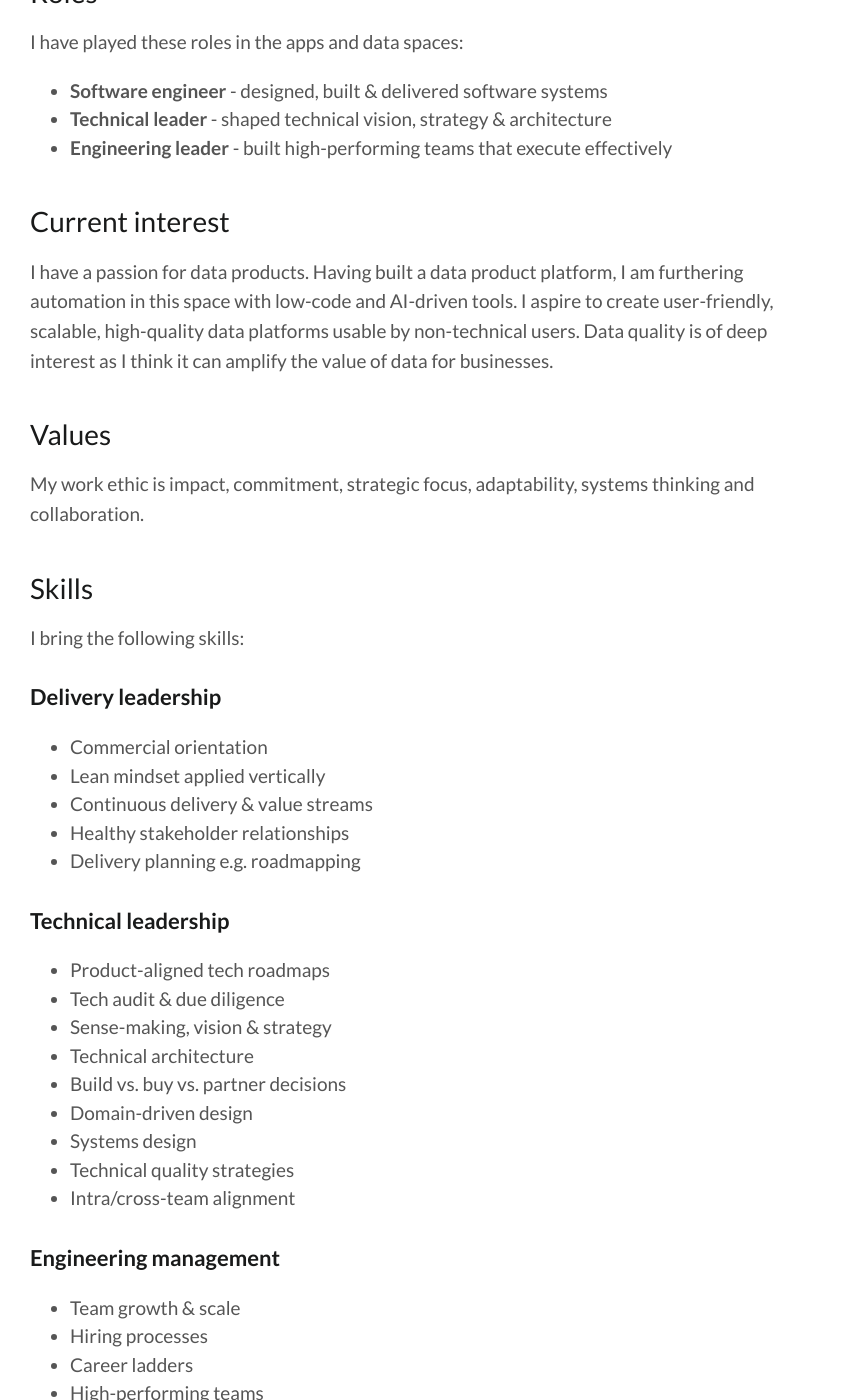
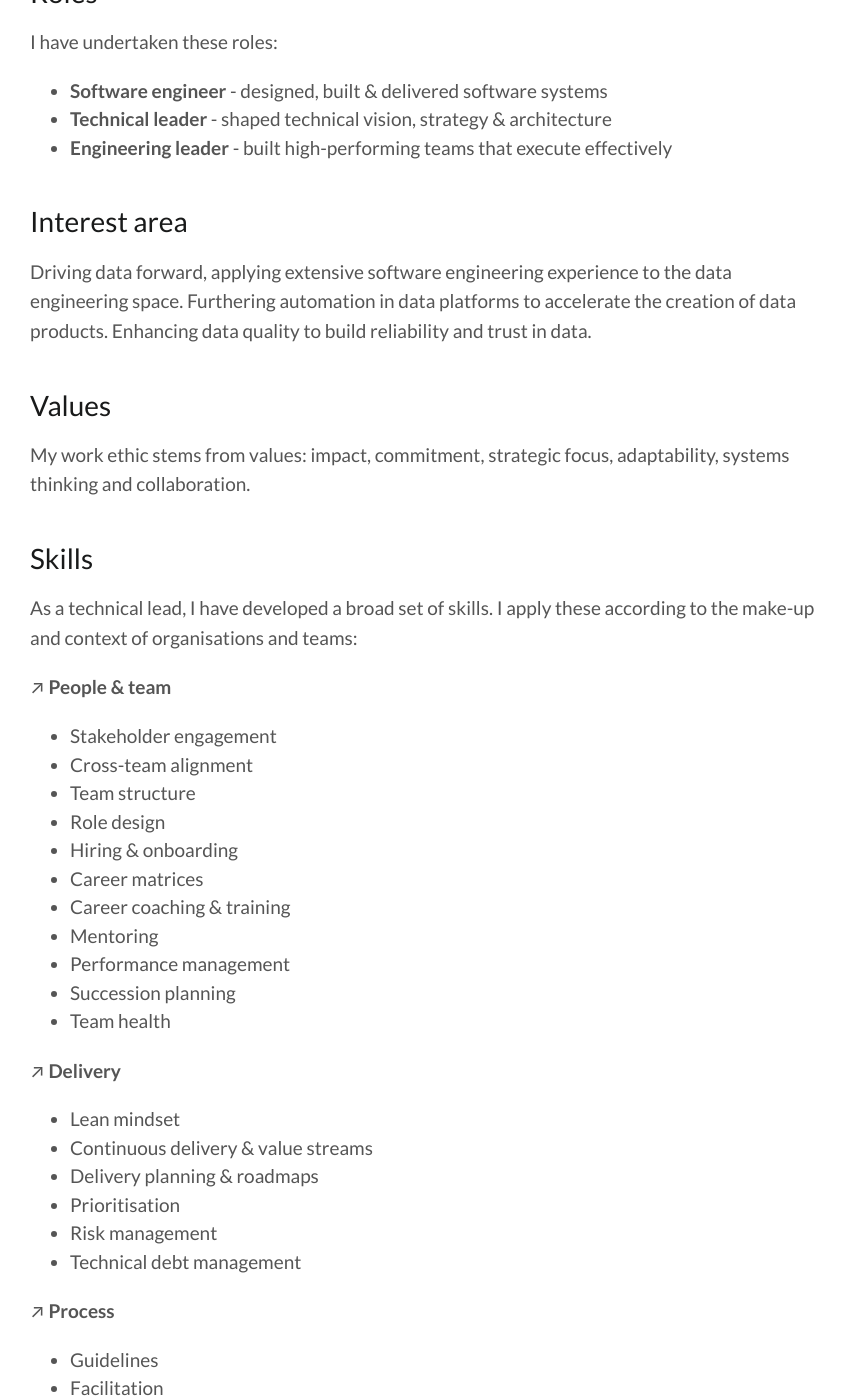
Before and after one commit to spiritedtechie/spiritedtechie.com, a Jekyll site: the page built from pages/about.md, in a window 1280 px wide and 1400 px high, scrolled down 887 px. Shown: the whole window, without its empty margins (0-847 px from the left). Built offline with Jekyll 4.4.1, drawn with Linux system fonts in a browser that asks for light colours; nearby versions of some CDN libraries; some of the changed text lies outside the part shown.

Commit message:
Updates about page

```diff
--- a/pages/about.md
+++ b/pages/about.md
@@ -7,7 +7,7 @@ permalink: "/about/"
 description: ""
 image: ""
 ---
-Hello there! My name is Vijay, and I'm a technology leader with over 15 years of experience. I have gained extensive skills and expertise in various technology areas. I am confident in my ability to lead any team, product, or project and deliver exceptional results.
+Hello there! My name is Vijay, and I'm a technical lead and experienced engineer with over 15 years of experience. I have gained extensive skills and expertise in various industries and technology areas.
 
 ## Industries
 I have experience across the following industry sectors:
@@ -19,56 +19,65 @@ I have experience across the following industry sectors:
 * Energy
 * Defence
 
-I've built SaaS and non-SaaS digital products for B2B and B2C, including mobile, web & data products.
+Within these, I've built SaaS and non-SaaS digital products for B2B and B2C, including mobile, web & data products.
 
 ## Roles
-I have played these roles in the apps and data spaces:
+I have undertaken these roles:
 
 * **Software engineer** - designed, built & delivered software systems
 * **Technical leader** - shaped technical vision, strategy & architecture
 * **Engineering leader** - built high-performing teams that execute effectively
 
-## Current interest
-I have a passion for data products. Having built a data product platform, I am furthering automation in this space with low-code and AI-driven tools. I aspire to create user-friendly, scalable, high-quality data platforms usable by non-technical users. Data quality is of deep interest as I think it can amplify the value of data for businesses.
+## Interest area
+Driving data forward, applying extensive software engineering experience to the data engineering space. Furthering automation in data platforms to accelerate the creation of data products. Enhancing data quality to build reliability and trust in data.
 
 ## Values
-My work ethic is impact, commitment, strategic focus, adaptability, systems thinking and collaboration.
+My work ethic stems from values: impact, commitment, strategic focus, adaptability, systems thinking and collaboration.
 
 ## Skills
-I bring the following skills:
+As a technical lead, I have developed a broad set of skills. I apply these according to the make-up and context of organisations and teams:
 
-### Delivery leadership
- * Commercial orientation
- * Lean mindset applied vertically
- * Continuous delivery & value streams
- * Healthy stakeholder relationships
- * Delivery planning e.g. roadmapping
+↗ **People & team**
+* Stakeholder engagement
+* Cross-team alignment
+* Team structure
+* Role design
+* Hiring & onboarding
+* Career matrices
+* Career coaching & training
+* Mentoring
+* Performance management
+* Succession planning
+* Team health
 
-### Technical leadership
- * Product-aligned tech roadmaps
- * Tech audit & due diligence
- * Sense-making, vision & strategy
- * Technical architecture
- * Build vs. buy vs. partner decisions
- * Domain-driven design
- * Systems design
- * Technical quality strategies
- * Intra/cross-team alignment
+↗ **Delivery**
+* Lean mindset
+* Continuous delivery & value streams
+* Delivery planning & roadmaps
+* Prioritisation
+* Risk management
+* Technical debt management
 
-### Engineering management
- * Team growth & scale
- * Hiring processes
- * Career ladders
- * High-performing teams
- * Meaningful metrics
- * Supportive management
- * Sustained team health
- * Coaching & mentoring
- * Performance management
+↗ **Process**
+* Guidelines
+* Facilitation
+* Effective collaboration
+* Documentation
+* Reporting
+* Metrics (e.g. DORA)
+* DevOps processes
+* TOIL reduction
 
-### Technologies
-Over the years, I have updated my technical stack from ones based on Java and Javascript to those based on modern languages like Typescript and Python. With experience and a solid understanding of the core patterns and principles, adapting to new technical stacks has become natural.
-
-I have developed a keen interest in data platforms and have been actively exploring various new technologies in the data space. This includes AI techniques such as LLMs and ML. And also data quality techniques such as semantic layers and data testing.
+↗ **Technical**
+* Tech vision & alignment
+* Tech assessment & audit
+* Technical debt identification
+* Evolutionary architecture
+* Build vs. buy decisions
+* Tech risk management
+* Domain-driven design
+* System design
+* Quality strategies
+* Performance optimisation
 
 Please connect if you share interests or think I could help you.
```
